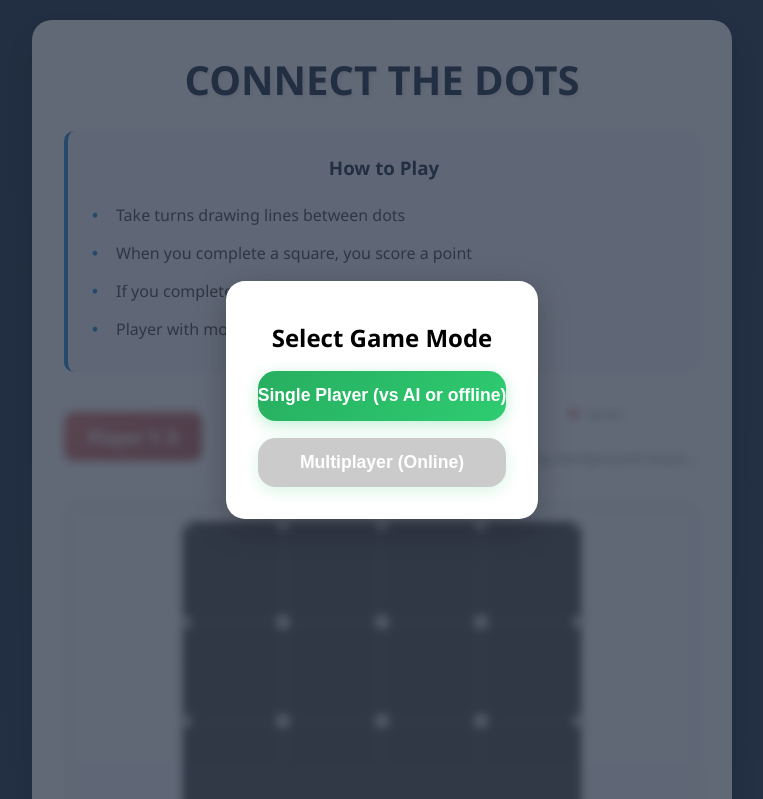
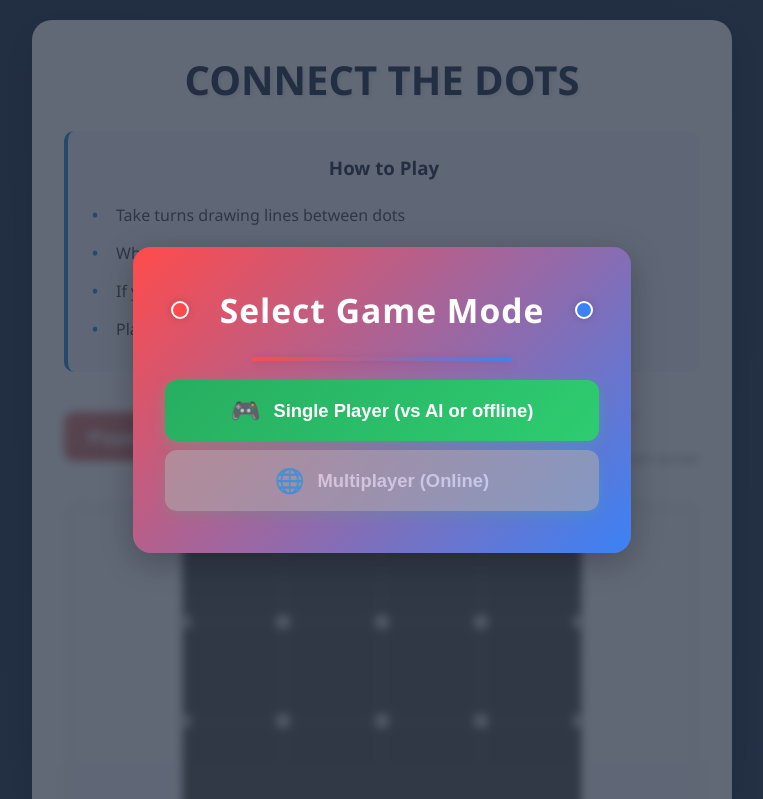
Before and after one commit to miladtsx/realtime_coop_prototype, a website: page docs/index.html in a window 1280 px wide. Both pictures are taken after a click on the button "Start". Shown: the top 799 px of the page, without its empty margins (258-1021 px from the left). Drawn offline with Linux system fonts and the light colour scheme.

Commit message:
refactor(ui): change color

```diff
--- a/docs/dots-lines.css
+++ b/docs/dots-lines.css
@@ -958,37 +958,96 @@ h1 {
     }
 }
 
-@media (max-width: 768px) {
-    .celebration-title {
-        font-size: 2rem;
+/* --- Game Mode Modal Themed Styles --- */
+#modeModal .themed-mode-modal {
+  background: linear-gradient(135deg, #ff4b4b 0%, #3b82f6 100%);
+  border-radius: 18px;
+  box-shadow: 0 8px 32px rgba(0,0,0,0.25);
+  padding: 2.5rem 2rem 2rem 2rem;
+  text-align: center;
+  position: relative;
+  animation: popIn 0.5s cubic-bezier(.68,-0.55,.27,1.55);
 }
-
-    .celebration-subtitle {
-        font-size: 1.2rem;
+@keyframes popIn {
+  0% { transform: scale(0.8); opacity: 0; }
+  100% { transform: scale(1); opacity: 1; }
 }
-
-    .confetti {
-        width: 8px;
-        height: 8px;
+.mode-title {
+  font-size: 2.1rem;
+  font-weight: 800;
+  color: #fff;
+  letter-spacing: 1px;
+  display: flex;
+  align-items: center;
+  justify-content: center;
+  gap: 0.7em;
+  margin-bottom: 0.7em;
 }
-
-    .fireworks {
-        width: 3px;
-        height: 3px;
+.red-dot, .blue-dot {
+  display: inline-block;
+  width: 18px;
+  height: 18px;
+  border-radius: 50%;
+  margin: 0 0.2em;
+  box-shadow: 0 0 8px rgba(0,0,0,0.15);
 }
+.red-dot { background: #ff4b4b; border: 2px solid #fff; }
+.blue-dot { background: #3b82f6; border: 2px solid #fff; }
+.mode-divider {
+  width: 60%;
+  height: 4px;
+  margin: 0 auto 1.2em auto;
+  border-radius: 2px;
+  background: linear-gradient(90deg, #ff4b4b 0%, #3b82f6 100%);
+  box-shadow: 0 2px 8px rgba(0,0,0,0.10);
 }
-
-@media (max-width: 480px) {
-    .celebration-title {
-        font-size: 1.5rem;
+.mode-btn {
+  width: 100%;
+  margin: 0.5em 0;
+  font-size: 1.15rem;
+  font-weight: 700;
+  border-radius: 12px;
+  padding: 0.9em 0.5em;
+  transition: background 0.2s, color 0.2s, box-shadow 0.2s;
+  box-shadow: 0 2px 12px rgba(0,0,0,0.10);
+  display: flex;
+  align-items: center;
+  justify-content: center;
+  gap: 0.7em;
 }
-
-    .celebration-subtitle {
-        font-size: 1rem;
+.red-btn {
+  background: linear-gradient(90deg, #ff4b4b 60%, #ffb347 100%);
+  color: #fff;
+  border: none;
 }
-
-    .celebration-close {
-        padding: 0.8rem 1.5rem;
-        font-size: 1rem;
+.red-btn:hover:enabled {
+  background: linear-gradient(90deg, #ff1a1a 60%, #ffb347 100%);
+  color: #fff;
+  box-shadow: 0 4px 16px #ff4b4b44;
 }
+.blue-btn {
+  background: linear-gradient(90deg, #3b82f6 60%, #60a5fa 100%);
+  color: #fff;
+  border: none;
 }
+.blue-btn:hover:enabled {
+  background: linear-gradient(90deg, #2563eb 60%, #60a5fa 100%);
+  color: #fff;
+  box-shadow: 0 4px 16px #3b82f644;
+}
+.mode-btn[disabled] {
+  opacity: 0.6;
+  cursor: not-allowed;
+}
+.mode-icon {
+  font-size: 1.3em;
+  vertical-align: middle;
+}
+/* Responsive for mobile */
+@media (max-width: 600px) {
+  #modeModal .themed-mode-modal {
+    padding: 1.2rem 0.5rem 1.5rem 0.5rem;
+  }
+  .mode-title { font-size: 1.3rem; }
+  .mode-btn { font-size: 1rem; }
+}
--- a/docs/dots-lines.js
+++ b/docs/dots-lines.js
@@ -1093,13 +1093,19 @@ socket.onclose = (event) => {
     }, 410);
   }
 
-  // Start button click: hide overlay, show modal
+  // Start button click: hide overlay and show modal instantly (no fade, no animation)
   startGameBtn.addEventListener('click', function() {
-    fadeOut(startOverlay, () => fadeIn(modeModal));
+    startOverlay.classList.remove('active');
+    startOverlay.classList.add('hidden');
+    startOverlay.style.transition = 'none';
+    startOverlay.style.opacity = '';
+    modeModal.classList.remove('hidden');
+    modeModal.style.transition = 'none';
+    modeModal.style.opacity = '';
     setTimeout(updateMultiBtn, 100);
   });
 
-  // Mode selection
+  // Mode selection (keep fade for closing modal)
   singleModeBtn.addEventListener('click', function() {
     gameState.gameMode = 'single';
     fadeOut(modeModal, () => setGameBlur(false));
--- a/docs/index.html
+++ b/docs/index.html
@@ -62,13 +62,18 @@
       </div>
       <!-- Game Mode Modal -->
       <div id="modeModal" class="modal hidden">
-        <div class="modal-content">
-          <h2>Select Game Mode</h2>
-          <button id="singleModeBtn" class="btn mode-btn">
-            Single Player (vs AI or offline)
+        <div class="modal-content themed-mode-modal">
+          <h2 class="mode-title">
+            <span class="red-dot"></span>
+            Select Game Mode
+            <span class="blue-dot"></span>
+          </h2>
+          <div class="mode-divider"></div>
+          <button id="singleModeBtn" class="btn mode-btn red-btn">
+            <span class="mode-icon">🎮</span> Single Player (vs AI or offline)
           </button>
-          <button id="multiModeBtn" class="btn mode-btn" disabled>
-            Multiplayer (Online)
+          <button id="multiModeBtn" class="btn mode-btn blue-btn" disabled>
+            <span class="mode-icon">🌐</span> Multiplayer (Online)
           </button>
         </div>
       </div>
```
Lines whose indentation alone changed are shown as unchanged.
